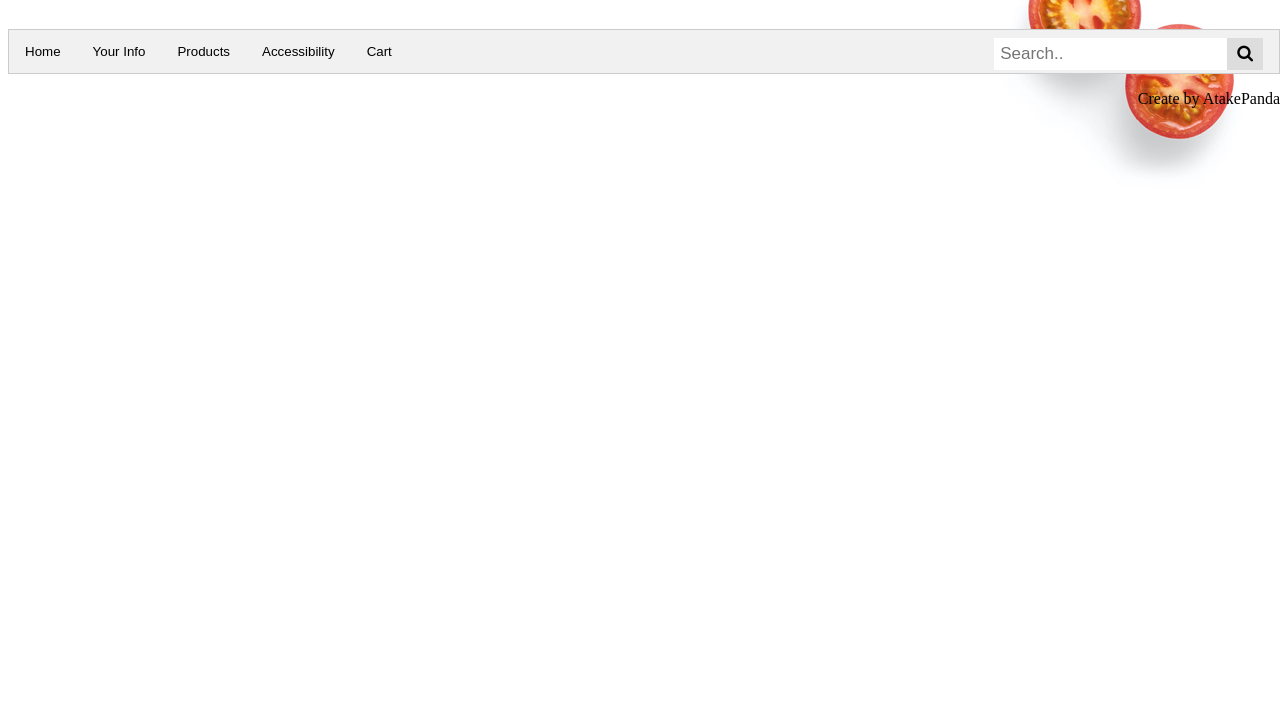
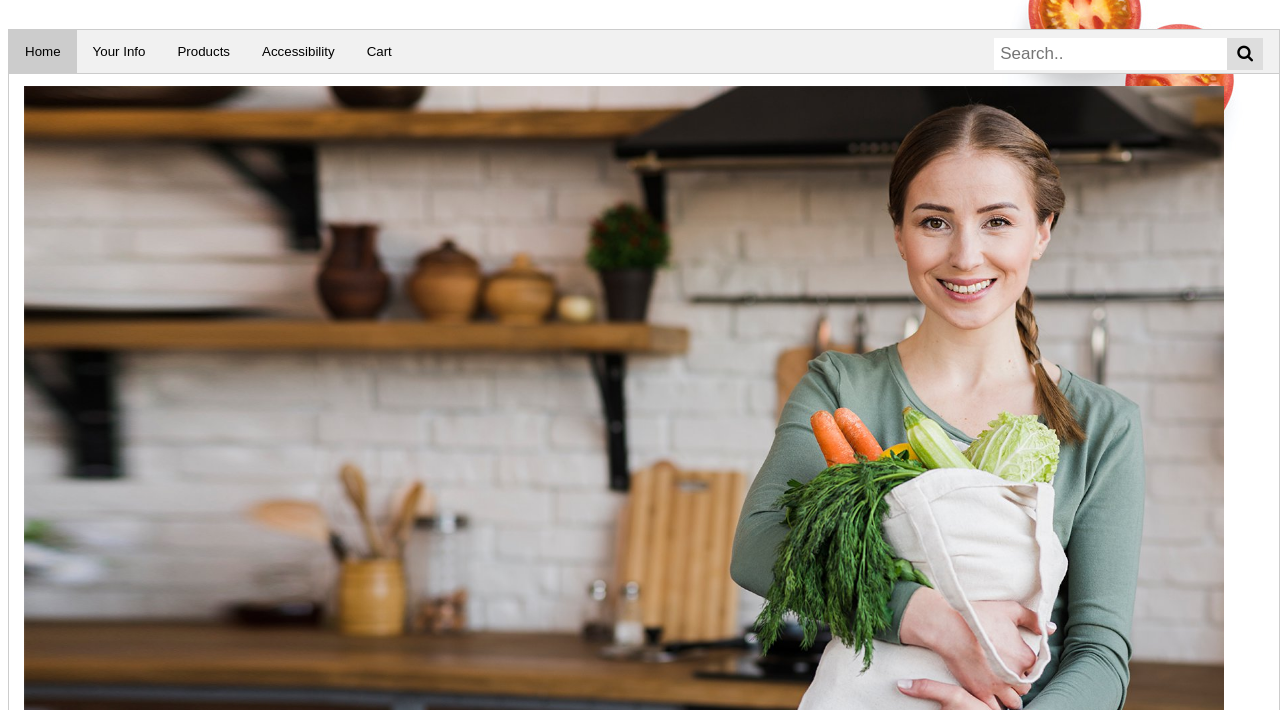
Before and after one commit to yifany-github/yifany-github.github.io, a plain HTML site: page lab3/index.html in a window 1280 px wide. Both pictures are taken after a click on the button "Home". Shown: the part 90-800 px from the top of the page. Drawn offline with Linux system fonts and the light colour scheme.

Commit message:
Lab3 add home image

```diff
--- a/lab3/index.html
+++ b/lab3/index.html
@@ -39,6 +39,10 @@
 </div>
 
 <!-- Tab content -->
+<div id="Home" class="tabcontent">
+  <img src="images/home.jpg" alt="home" style="width: 1200px;">
+</div>
+
 <div id="Client" class="tabcontent">
   <h3  id="h333">Personal Information</h3>
   <p>Tell us a bit about you.</p>
```
Also changed, not shown: lab3/images/home.jpg (added).
